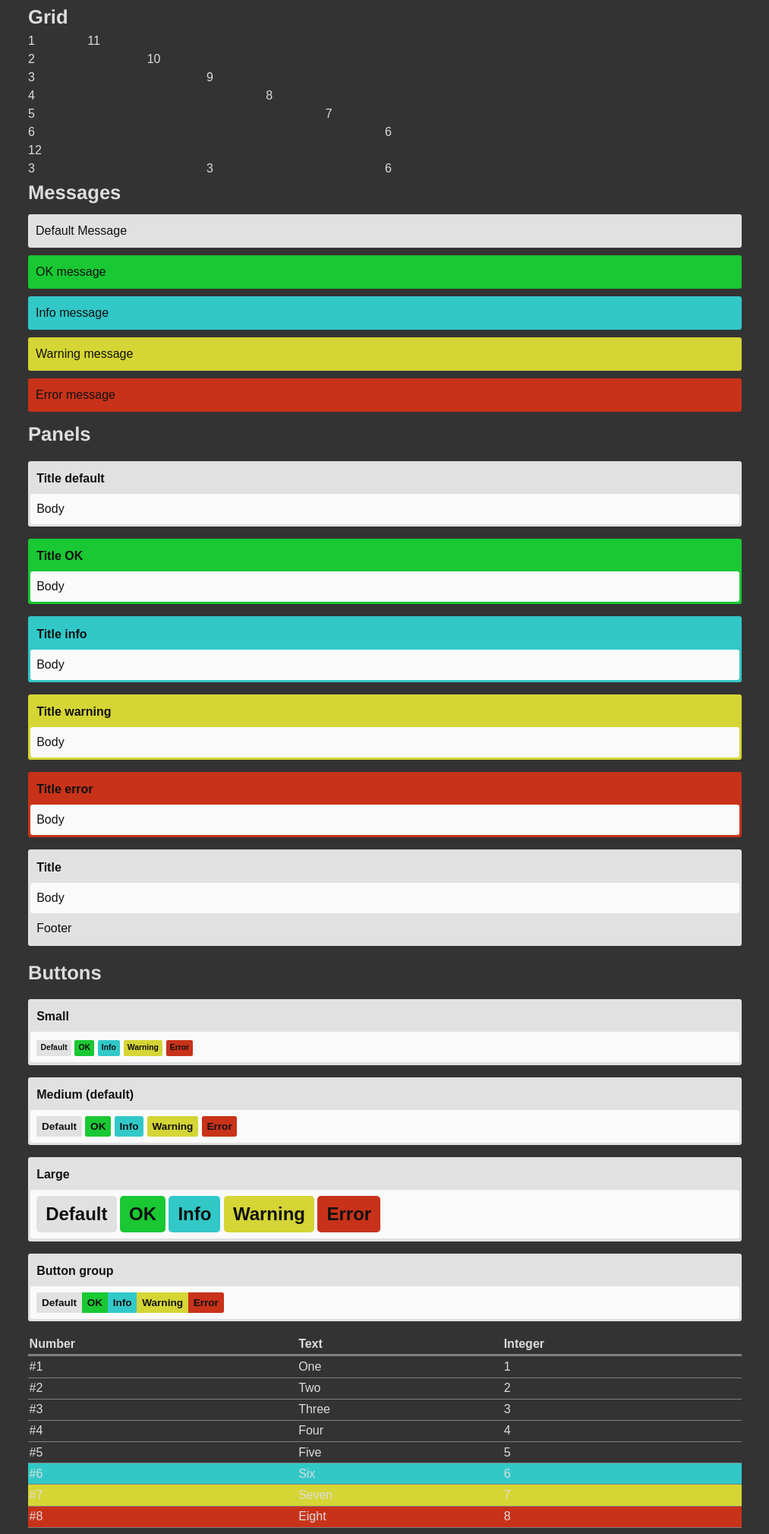
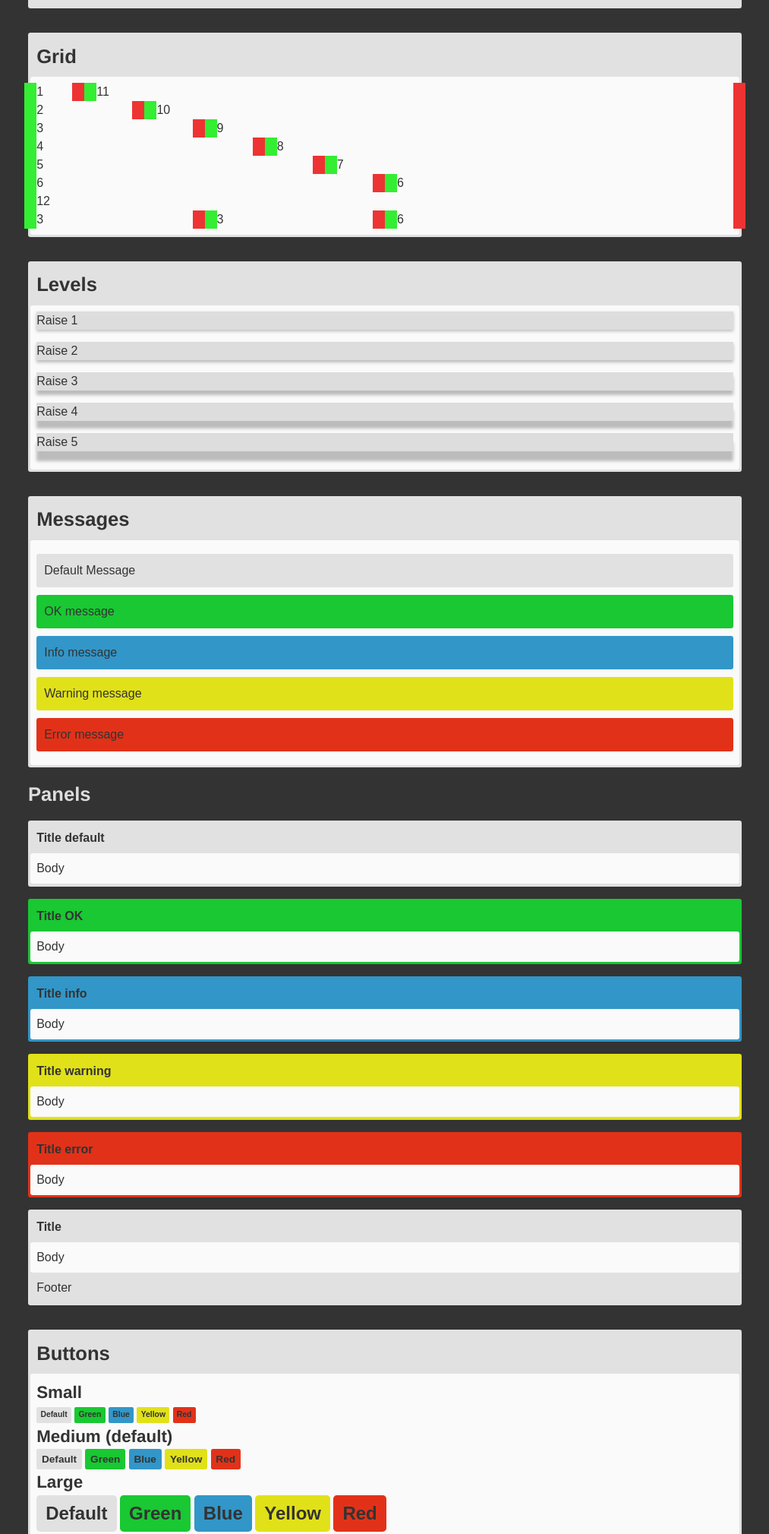
Before and after one commit to Loyen/Nitrogen, a plain HTML site: page index.html in a window 1280 px wide. Shown: the part 379-2398 px from the top of the page at 76% size, without its empty margins (133-1146 px from the left). Drawn offline with Linux system fonts and the light colour scheme.

Commit message:
Demo page remade, fixes to columns and buttons

```diff
--- a/index.html
+++ b/index.html
@@ -10,7 +10,7 @@
   <meta name="viewport" content="width=device-width, initial-scale=1, maximum-scale=1, user-scalable=no">
 
   <!-- Stylesheets -->
-  <link href="normalize.css" rel="stylesheet" />
+  <link href="normalize.min.css" rel="stylesheet" />
   <link href="nitrogen.css" rel="stylesheet" />
 
   <!--[if lt IE 9]>
@@ -41,6 +41,7 @@
         <ul>
           <li><a href="#grid">Grid</a></li>
           <li><a href="#panels">Panels</a></li>
+          <li><a href="#messages">Levels</a></li>
           <li><a href="#messages">Messages</a></li>
           <li><a href="#buttons">Buttons</a></li>
           <li><a href="#tables">Tables</a></li>
@@ -54,9 +55,13 @@
   </div>
 
   <!-- Grid -->
-  <div id="grid" class="container">
+  <div id="grid" class="container show-grid">
 
-    <h2>Grid</h2>
+    <div class="panel panel-default">
+
+      <div class="panel-header"><h2>Grid</h2></div>
+
+      <div class="panel-body">
 
         <div class="row">
           <div class="col-f-1 col-xs-1 col-s-1 col-m-1 col-l-1">1</div>
@@ -103,12 +108,40 @@
         </div>
 
       </div>
+    </div>
+
+  </div>
   <!-- /Grid -->
+
+  <!-- Levels -->
+  <div id="levels" class="container">
+
+    <div class="panel panel-default">
+
+      <div class="panel-header"><h2>Levels</h2></div>
+
+      <div class="panel-body">
+
+        <div class="raise1" style="background:#ddd;color:#333;margin-bottom:1em;">Raise 1</div>
+        <div class="raise2" style="background:#ddd;color:#333;margin-bottom:1em;">Raise 2</div>
+        <div class="raise3" style="background:#ddd;color:#333;margin-bottom:1em;">Raise 3</div>
+        <div class="raise4" style="background:#ddd;color:#333;margin-bottom:1em;">Raise 4</div>
+        <div class="raise5" style="background:#ddd;color:#333;margin-bottom:1em;">Raise 5</div>
+
+      </div>
+    </div>
+
+  </div>
+  <!-- /Levels -->
 
   <!-- Messages -->
   <div id="messages" class="container">
 
-    <h2>Messages</h2>
+    <div class="panel panel-default">
+
+      <div class="panel-header"><h2>Messages</h2></div>
+
+      <div class="panel-body">
 
         <div class="msg">
           Default Message
@@ -128,6 +161,9 @@
 
         <div class="msg msg-red">
           Error message
+        </div>
+
+      </div>
     </div>
 
   </div>
@@ -178,112 +214,139 @@
   <!-- Buttons -->
   <div id="buttons" class="container">
 
-    <h2>Buttons</h2>
+    <div class="panel panel-default">
 
-    <div class="panel panel-default">
-      <div class="panel-header">Small</div>
+      <div class="panel-header"><h2>Buttons</h2></div>
+
       <div class="panel-body">
+
+        <h3>Small</h3>
         <a href="javascript:void(0)" class="btn btn-s">Default</a>
-        <a href="javascript:void(0)" class="btn btn-s btn-green">OK</a>
-        <a href="javascript:void(0)" class="btn btn-s btn-blue">Info</a>
-        <a href="javascript:void(0)" class="btn btn-s btn-yellow">Warning</a>
-        <a href="javascript:void(0)" class="btn btn-s btn-red">Error</a>
-      </div>
+        <a href="javascript:void(0)" class="btn btn-s btn-green">Green</a>
+        <a href="javascript:void(0)" class="btn btn-s btn-blue">Blue</a>
+        <a href="javascript:void(0)" class="btn btn-s btn-yellow">Yellow</a>
+        <a href="javascript:void(0)" class="btn btn-s btn-red">Red</a>
+
+        <h3>Medium (default)</h3>
+        <a href="javascript:void(0)" class="btn btn-m">Default</a>
+        <a href="javascript:void(0)" class="btn btn-m btn-green">Green</a>
+        <a href="javascript:void(0)" class="btn btn-m btn-blue">Blue</a>
+        <a href="javascript:void(0)" class="btn btn-m btn-yellow">Yellow</a>
+        <a href="javascript:void(0)" class="btn btn-m btn-red">Red</a>
+
+        <h3>Large</h3>
+        <a href="javascript:void(0)" class="btn btn-l">Default</a>
+        <a href="javascript:void(0)" class="btn btn-l btn-green">Green</a>
+        <a href="javascript:void(0)" class="btn btn-l btn-blue">Blue</a>
+        <a href="javascript:void(0)" class="btn btn-l btn-yellow">Yellow</a>
+        <a href="javascript:void(0)" class="btn btn-l btn-red">Red</a>
+
+        <h3>Button group</h3>
+        <div class="btn-grp">
+          <a href="javascript:void(0)" class="btn btn-m">Default</a>
+          <a href="javascript:void(0)" class="btn btn-m btn-green">Green</a>
+          <a href="javascript:void(0)" class="btn btn-m btn-blue">Blue</a>
+          <a href="javascript:void(0)" class="btn btn-m btn-yellow">Yellow</a>
+          <a href="javascript:void(0)" class="btn btn-m btn-red">Red</a>
         </div>
 
-    <div class="panel panel-default">
-      <div class="panel-header">Medium (default)</div>
-      <div class="panel-body">
-        <a href="javascript:void(0)" class="btn btn-m">Default</a>
-        <a href="javascript:void(0)" class="btn btn-m btn-green">OK</a>
-        <a href="javascript:void(0)" class="btn btn-m btn-blue">Info</a>
-        <a href="javascript:void(0)" class="btn btn-m btn-yellow">Warning</a>
-        <a href="javascript:void(0)" class="btn btn-m btn-red">Error</a>
-      </div>
-    </div>
+        <h3>Raise</h3>
+        <a href="javascript:void(0)" class="btn btn-raise">Default</a>
+        <a href="javascript:void(0)" class="btn btn-raise btn-green">Green</a>
+        <a href="javascript:void(0)" class="btn btn-raise btn-blue">Blue</a>
+        <a href="javascript:void(0)" class="btn btn-raise btn-yellow">Yellow</a>
+        <a href="javascript:void(0)" class="btn btn-raise btn-red">Red</a>
 
-    <div class="panel panel-default">
-      <div class="panel-header">Large</div>
-      <div class="panel-body">
-        <a href="javascript:void(0)" class="btn btn-l">Default</a>
-        <a href="javascript:void(0)" class="btn btn-l btn-green">OK</a>
-        <a href="javascript:void(0)" class="btn btn-l btn-blue">Info</a>
-        <a href="javascript:void(0)" class="btn btn-l btn-yellow">Warning</a>
-        <a href="javascript:void(0)" class="btn btn-l btn-red">Error</a>
-      </div>
-    </div>
+        <h3>Flat</h3>
+        <a href="javascript:void(0)" class="btn btn-flat">Default</a>
+        <a href="javascript:void(0)" class="btn btn-flat btn-green">Green</a>
+        <a href="javascript:void(0)" class="btn btn-flat btn-blue">Blue</a>
+        <a href="javascript:void(0)" class="btn btn-flat btn-yellow">Yellow</a>
+        <a href="javascript:void(0)" class="btn btn-flat btn-red">Red</a>
 
-    <div class="panel panel-default">
-      <div class="panel-header">Button group</div>
-      <div class="panel-body">
-        <div class="btn-grp">
-          <a href="javascript:void(0)" class="btn btn-m">Default</a>
-          <a href="javascript:void(0)" class="btn btn-m btn-green">OK</a>
-          <a href="javascript:void(0)" class="btn btn-m btn-blue">Info</a>
-          <a href="javascript:void(0)" class="btn btn-m btn-yellow">Warning</a>
-          <a href="javascript:void(0)" class="btn btn-m btn-red">Error</a>
-        </div>
       </div>
     </div>
 
   </div>
-
   <!-- /Buttons -->
 
   <!-- Tables -->
   <div id="tables" class="container">
 
+    <div class="panel panel-default">
+
+      <div class="panel-header"><h2>Tables</h2></div>
+
+      <div class="panel-body">
+
         <table class="table">
+
           <thead>
+
             <tr>
               <th>Number</th>
               <th>Text</th>
               <th>Integer</th>
             </tr>
+
           </thead>
+
           <tbody>
+
             <tr>
               <td>#1</td>
               <td>One</td>
               <td>1</td>
             </tr>
+
             <tr>
               <td>#2</td>
               <td>Two</td>
               <td>2</td>
             </tr>
+
             <tr>
               <td>#3</td>
               <td>Three</td>
               <td>3</td>
             </tr>
+
             <tr>
               <td>#4</td>
               <td>Four</td>
               <td>4</td>
             </tr>
+
             <tr class="green">
               <td>#5</td>
               <td>Five</td>
               <td>5</td>
             </tr>
+
             <tr class="blue">
               <td>#6</td>
               <td>Six</td>
               <td>6</td>
             </tr>
+
             <tr class="yellow">
               <td>#7</td>
               <td>Seven</td>
               <td>7</td>
             </tr>
+
             <tr class="red">
               <td>#8</td>
               <td>Eight</td>
               <td>8</td>
             </tr>
+
           </tbody>
+
         </table>
+
+      </div>
+    </div>
 
   </div>
   <!-- /Tables -->
--- a/nitrogen.css
+++ b/nitrogen.css
@@ -113,6 +113,18 @@ hr
   width: auto;
 }
 
+.container > .row
+{
+  margin-left: 0;
+  margin-right: 0;
+}
+
+.row
+{
+  margin-left: -1em;
+  margin-right: -1em;
+}
+
 .col-f-1, .col-f-2, .col-f-3, .col-f-4, .col-f-5, .col-f-6,
 .col-f-7, .col-f-8, .col-f-9, .col-f-10, .col-f-11, .col-f-12,
 .col-s-1, .col-s-2, .col-s-3, .col-s-4, .col-s-5, .col-s-6,
@@ -132,6 +144,8 @@ hr
 .col-f-7, .col-f-8, .col-f-9, .col-f-10, .col-f-11, .col-f-12
 {
   float: left;
+  padding-left: 1em;
+  padding-right: 1em;
 }
 
 .col-f-1  { width: 8.3333333333333%; }
@@ -155,6 +169,8 @@ hr
   .col-s-7, .col-s-8, .col-s-9, .col-s-10, .col-s-11, .col-s-12
   {
     float: left;
+    padding-left: 1em;
+    padding-right: 1em;
   }
 
   .col-s-1  { width: 8.3333333333333%; }
@@ -179,6 +195,8 @@ hr
   .col-m-7, .col-m-8, .col-m-9, .col-m-10, .col-m-11, .col-m-12
   {
     float: left;
+    padding-left: 1em;
+    padding-right: 1em;
   }
 
   .col-m-1  { width: 8.3333333333333%; }
@@ -203,6 +221,8 @@ hr
   .col-l-7, .col-l-8, .col-l-9, .col-l-10, .col-l-11, .col-l-12
   {
     float: left;
+    padding-left: 1em;
+    padding-right: 1em;
   }
 
   .col-l-1  { width: 8.3333333333333%; }
@@ -219,15 +239,46 @@ hr
   .col-l-12 { width: 100%; }
 }
 
-.show-grid [class^=col-]
+.show-grid [class^='col-']
 {
-  padding-bottom: 10px;
-  padding-top: 10px;
+  padding-left: 0;
+  padding-right: 0;
+  border-left: 1em solid #3e3;
+  border-right: 1em solid #e33;
+}
 
-  padding: 0;
-  border: 10px solid #C8C832;
-  border-bottom-color: #C83219;
-  border-top-color: #19C832;
+/*
+ * Levels
+ */
+
+.raise1 {
+  box-shadow: 0 0.1em 0.25em 0 rgba(0,0,0,0.25);
+  position: relative;
+  z-index: 1;
+}
+
+.raise2 {
+  box-shadow: 0 0.2em 0.25em 0 rgba(0,0,0,0.25);
+  position: relative;
+  z-index: 2;
+}
+
+.raise3 {
+  box-shadow: 0 0.4em 0.25em 0 rgba(0,0,0,0.25);
+  position: relative;
+  z-index: 3;
+}
+
+.raise4 {
+  box-shadow: 0 0.6em 0.25em 0 rgba(0,0,0,0.25);
+  position: relative;
+  z-index: 4;
+}
+
+.raise5 {
+  box-shadow: 0 0.8em 0.25em 0 rgba(0,0,0,0.25);
+  position: relative;
+  z-index: 5;
 }
 
 /*
@@ -243,6 +294,7 @@ hr
   cursor: pointer;
 
   position: relative;
+  top: 0;
   display: inline-block;
   font-weight: bold;
   line-height: 1em;
@@ -257,37 +309,28 @@ hr
   box-shadow: none;
   z-index: 0;
 
-  transition-property: box-shadow;
+  transition-property: color,background-color;
   transition-timing-function: linear;
   transition-duration: 0.1s;
 }
 
 .btn:hover
 {
+  background-color: #bbb;
   text-decoration: none;
-  box-shadow: 0 0.2em 0.5em 0 rgba(0,0,0,0.25);
-  z-index: 1;
 }
 
 .btn:active
 {
-  box-shadow: none;
-  z-index: 0;
+  background-color: #aaa;
 
-  transition-duration: 0s;
+  transition-duration: 0.05s;
 }
 
 .btn-s { font-size: 0.65em; }
 .btn-m { font-size: 0.85em; }
 .btn-l { font-size: 1.5em; }
 .btn-xl { font-size: 1.75em; }
-
-.btn-flat { transition-property: background-color; }
-.btn-flat:hover
-{
-  background-color: #bbb;
-  box-shadow: none;
-}
 
 .btn-grp
 {
@@ -311,6 +354,43 @@ hr
 {
   border-bottom-right-radius: 0.2em;
   border-top-right-radius: 0.2em;
+}
+
+/* Button styles */
+
+/* Flat */
+
+.btn-flat
+{
+  transition-property: color,background-color;
+  transition-timing-function: linear;
+  transition-duration: 0.1s;
+}
+
+.btn-flat:hover
+{
+  background-color: #bbb;
+}
+
+/* Raised */
+.btn-raise
+{
+  transition-property: color,background-color,box-shadow,top;
+  transition-timing-function: linear;
+  transition-duration: 0.4s;
+}
+
+.btn-raise:hover
+{
+  text-decoration: none;
+  box-shadow: 0 0.2em 0.25em 0 rgba(0,0,0,0.25);
+  top: -0.05em;
+  z-index: 1;
+}
+
+.btn-raise:active
+{
+  z-index: 0;
 }
 
 /*
@@ -414,31 +494,36 @@ hr
 .msg,
 .panel
 {
+  color: #333;
   background: #E1E1E1;
 }
+
+.btn-raise { background-color: #ccc; }
 
 .btn-blue,
 .msg-blue,
 .panel-blue,
 .table tr.blue
 {
-  background: #32C8C8;
+  color: #333;
+  background: #3296C8;
 }
 
 .btn-green,
 .msg-green,
 .panel-green,
-.table tr.ok
+.table tr.green
 {
+  color: #333;
   background: #19C832;
 }
-
 .btn-yellow,
 .msg-yellow,
 .panel-yellow,
 .table tr.yellow
 {
-  background: #D5D535;
+  color: #333;
+  background: #E1E119;
 }
 
 .btn-red,
@@ -446,5 +531,35 @@ hr
 .panel-red,
 .table tr.red
 {
-  background: #C83219;
+  background: #E13219;
 }
+
+/* Buttons */
+
+.btn:hover      { background-color: #aaa; }
+.btn:active     { background-color: #bbb; }
+
+.btn-blue:hover    { background-color: #2C83AE; }
+.btn-blue:active   { background-color: #35A0D5; }
+
+.btn-green:hover   { background-color: #16AE2C; }
+.btn-green:active  { background-color: #1BD535; }
+
+.btn-yellow:hover  { background-color: #C7C716; }
+.btn-yellow:active { background-color: #EEEE1A; }
+
+.btn-red:hover     { background-color: #C72C16; }
+.btn-red:active    { background-color: #EE351A; }
+
+.btn-flat          { background-color: #E1E1E1; }
+.btn-flat:hover    { background-color: #bbb; }
+.btn-flat:active   { background-color: #aaa; }
+
+.btn-flat.btn-blue          { color: #226688; }
+.btn-flat.btn-blue:active   { background-color: #B8CED9; }
+.btn-flat.btn-green         { color: #118822; }
+.btn-flat.btn-green:active  { background-color: #9DD9A6; }
+.btn-flat.btn-yellow        { color: #61610B; }
+.btn-flat.btn-yellow:active { background-color: #EAEAA7; }
+.btn-flat.btn-red           { color: #A12412; }
+.btn-flat.btn-red:active    { background-color: #EAAFA7; }
```
Also changed, not shown: normalize.min.css (added, +1 -0 lines), nitrogen.min.css (added). Lines whose indentation alone changed are shown as unchanged.
